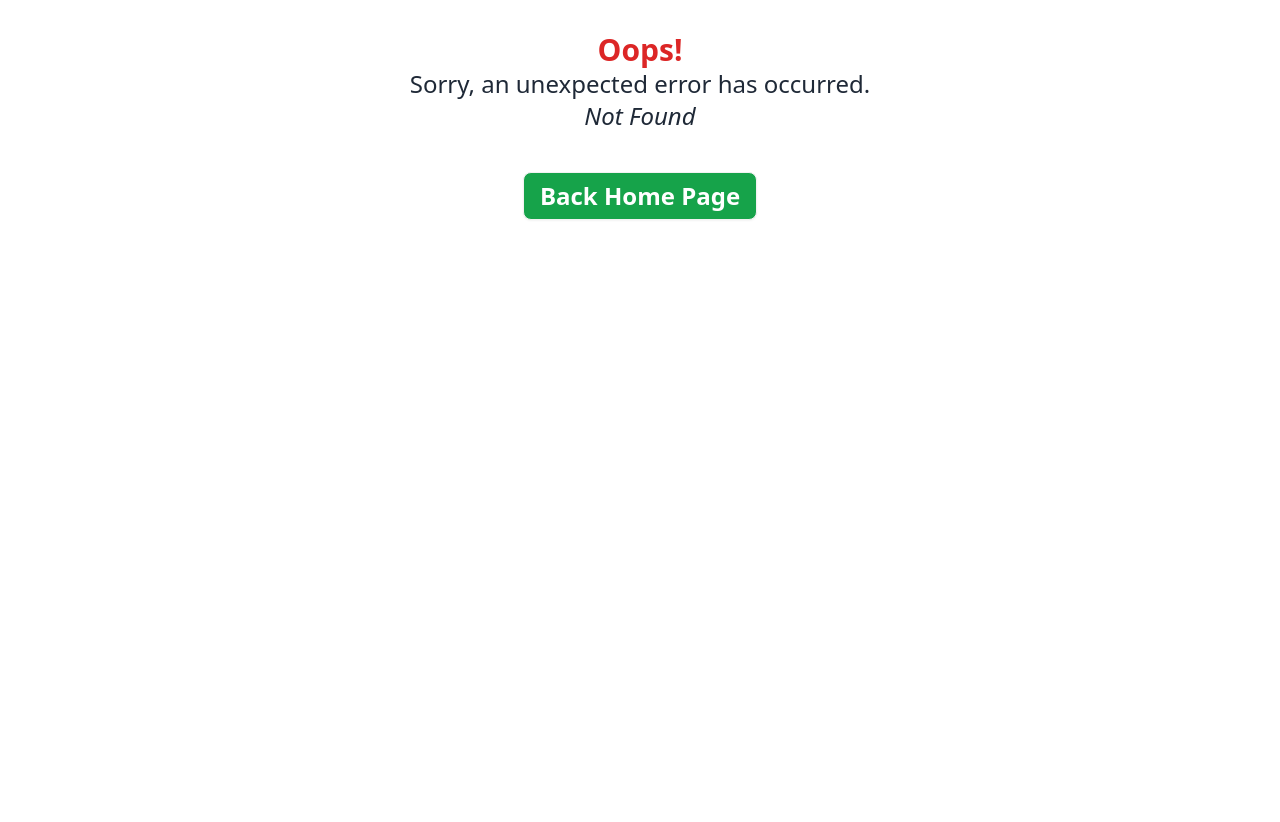
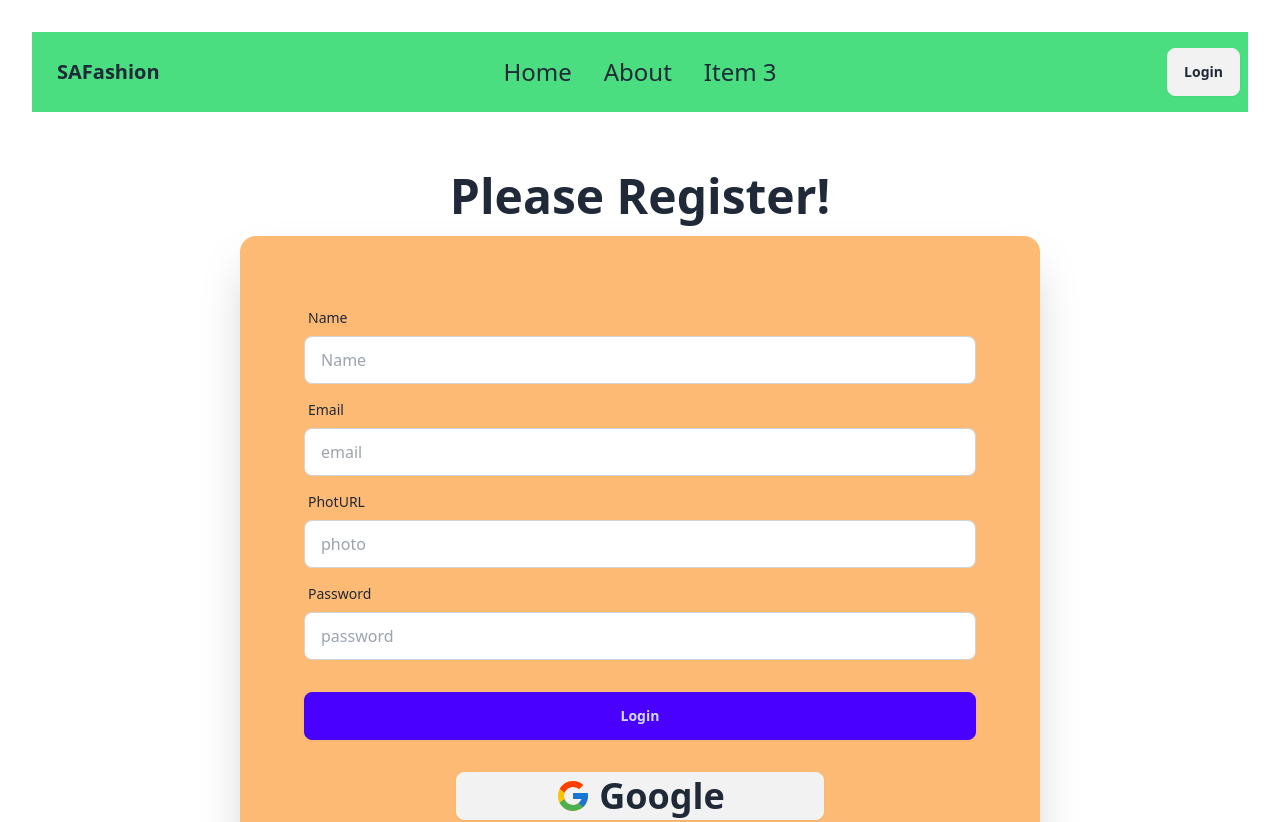
Before and after one commit to AtiqurRahmanAtik/SA-Fashion-Client, a React (Vite) app: page /register in a window 1280 px wide. Before the commit this address had no page. Shown: the top 822 px of the page. Before the commit the page ends 800 px from the top, so only its background shows below. Built offline with nearby package versions, Linux system fonts and the light colour scheme.

Commit message:
complete register page

```diff
--- a/src/Components/Pages/register.jsx
+++ b/src/Components/Pages/register.jsx
@@ -1,11 +1,96 @@
+import { FcGoogle } from "react-icons/fc";
+import { Link } from "react-router-dom";
+
+const Register = () => {
+
+    const handleRegister= (e)=>{
+        e.preventDefault();
+        const form = e.target;
+        const name = form.name.value;
+        const email = form.email.value;
+        const photo= form.photo.value;
+        const password = form.password.value;
+
+        const RegisterInfo = {name, email, password,photo};
+        console.log(RegisterInfo);
+
+    }
 
 
-const register = () => {
+    const handleGoogle = ()=>{
+        googleLogin()
+        .then(result=>{
+            console.log(result.user);
+
+              navigate(from, { replace: true });
+        })
+        .catch(error=> {
+            console.log(error);
+        })
+    }
+
     return (
         <div>
+                  <div className="hero ">
+  <div className="hero-content flex-col lg:flex-col">
 
+    <div className="text-center lg:text-left">
+      <h1 className="text-5xl font-bold">Please Register!</h1>
+
+    </div>
+
+    {/* From */}
+    <div className="card bg-orange-300 w-[800px]  shrink-0 shadow-2xl">
+
+      <form onSubmit={handleRegister} className="card-body ">
+        <div className="form-control ">
+          <label className="label">
+            <span className="label-text">Name</span>
+          </label>
+
+          <input type="text" placeholder="Name" name='name' className="input input-bordered" required />
+
+        </div>
+
+        <div className="form-control">
+          <label className="label">
+            <span className="label-text">Email</span>
+          </label>
+
+          <input type="email" placeholder="email" name='email' className="input input-bordered" required />
+
+        </div>
+
+        <div className="form-control">
+          <label className="label">
+            <span className="label-text">PhotURL</span>
+          </label>
+
+          <input type="text" placeholder="photo" name='photo' className="input input-bordered" required />
+
+        </div>
+
+        <div className="form-control">
+          <label className="label">
+            <span className="label-text">Password</span>
+          </label>
+          <input type="password" name='password' placeholder="password" className="input input-bordered" required />
+
+        </div>
+        <div className="form-control mt-6">
+
+          <button  className="btn btn-primary">Login</button>
+        </div>
+      </form>
+
+      <button onClick={handleGoogle} className="btn w-2/4 mx-auto"> <FcGoogle className="text-4xl"></FcGoogle> <span className="text-4xl">Google</span> </button>
+
+      <h1> Have An Account ? <Link to='/login' className="btn btn-link">Login</Link></h1>
+    </div>
+  </div>
+</div>
         </div>
     );
 };
 
-export default register;
+export default Register;
--- a/src/main.jsx
+++ b/src/main.jsx
@@ -10,6 +10,7 @@ import Main from './Components/Layout/Main.jsx';
 import Home from './Components/Home/Home.jsx';
 import ErrorPage from './Components/Pages/ErrorPage.jsx';
 import Login from './Components/Pages/Login.jsx';
+import Register from './Components/Pages/register.jsx';
 
 const router = createBrowserRouter([
   {
@@ -24,6 +25,10 @@ const router = createBrowserRouter([
       {
         path:'/login',
         element: <Login></Login>
+      },
+      {
+        path: '/register',
+        element: <Register></Register>
       }
 
 
```
